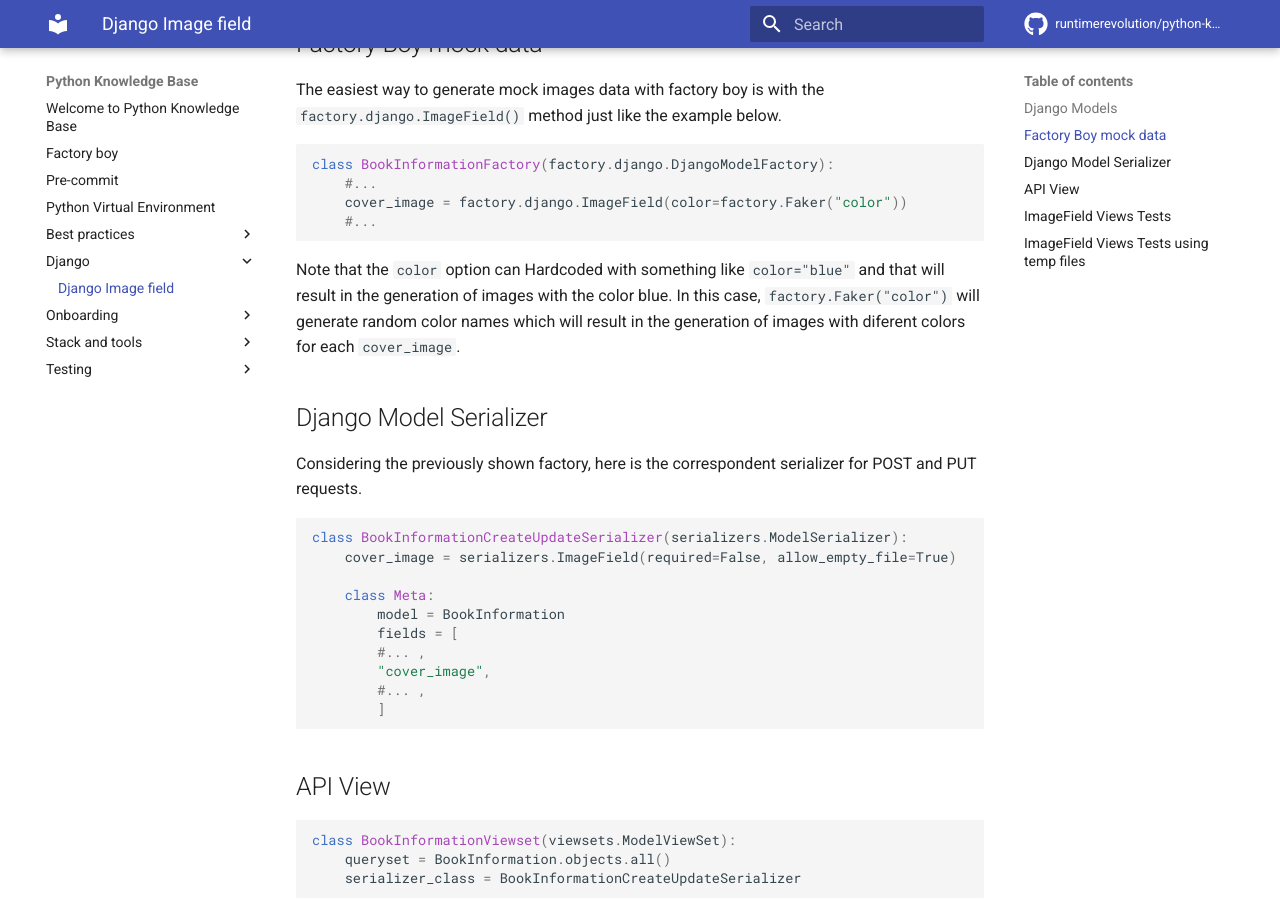
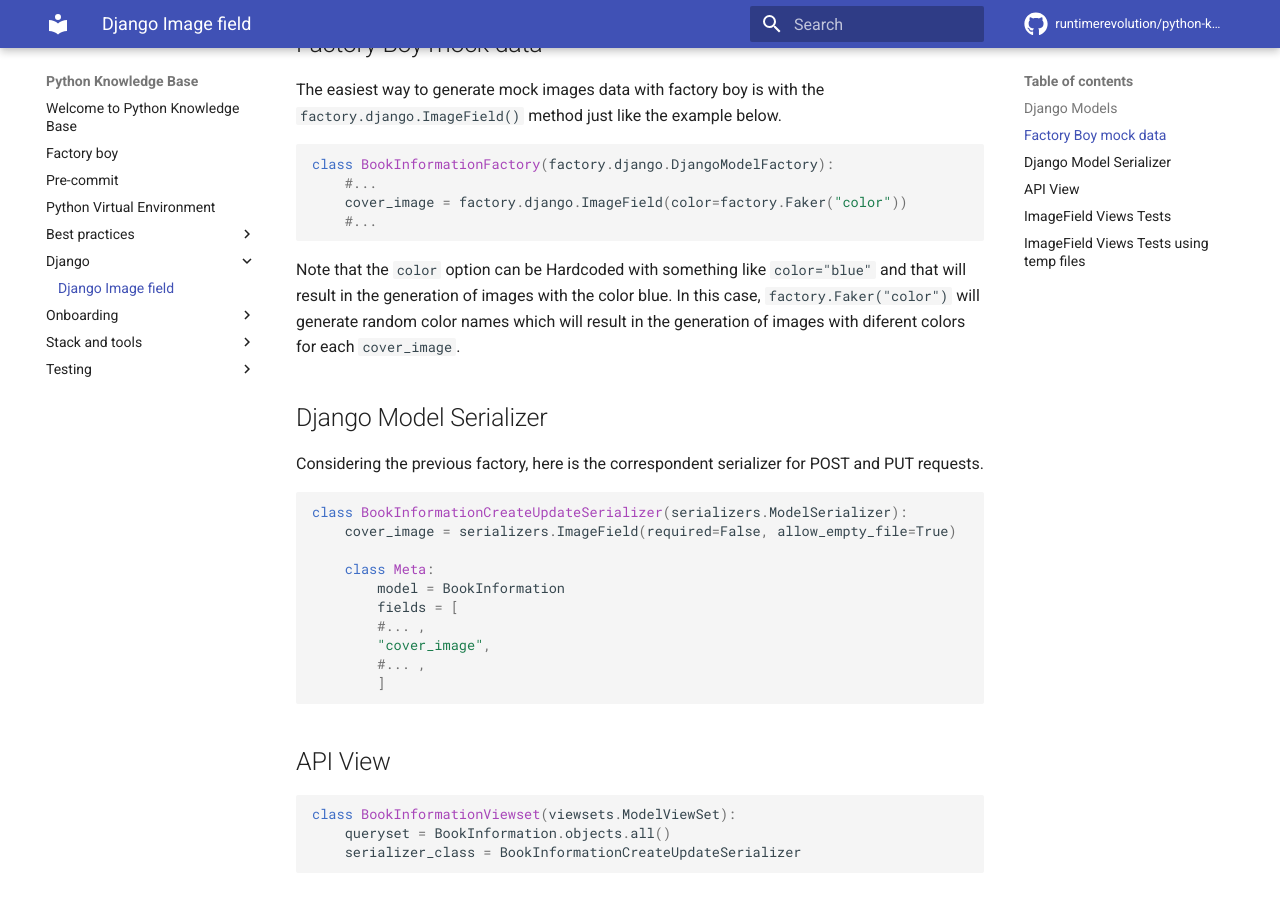
Before and after one commit to runtimerevolution/python-knowledge-base, an MkDocs documentation site: the page built from docs/django/image_field.md, in a window 1280 px wide and 900 px high, scrolled down 516 px. Built offline with MkDocs 1.6.1 and Material for MkDocs 9.7.7, drawn with Linux system fonts in a browser that asks for light colours; comment, search, counter and statistics services are not loaded.

Commit message:
Updated comments typos

`````diff
--- a/docs/django/image_field.md
+++ b/docs/django/image_field.md
@@ -26,13 +26,13 @@
     #...
 ````
 
-Note that the `color` option can Hardcoded with something like `color="blue"` and that will result in the
+Note that the `color` option can be Hardcoded with something like `color="blue"` and that will result in the
 generation of images with the color blue. In this case, `factory.Faker("color")` will generate random color names
 which will result in the generation of images with diferent colors for each `cover_image`.
 
 ## Django Model Serializer
 
-Considering the previously shown factory, here is the correspondent serializer for POST and PUT requests.
+Considering the previous factory, here is the correspondent serializer for POST and PUT requests.
 
 ````python
 class BookInformationCreateUpdateSerializer(serializers.ModelSerializer):
`````
